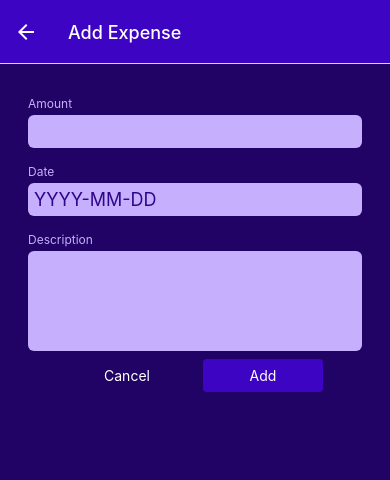
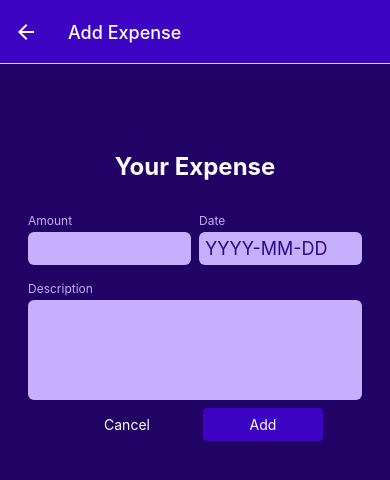
Before and after one commit to Rukije/ExpenseApp, a React Native app: screen /ManageExpense in a window 390 px wide. Shown: the top 480 px of the page. Built offline with nearby package versions, Linux system fonts and the light colour scheme.

Commit message:
Handling User Input in a gneric way && Managing form State & Submission

```diff
--- a/components/ExpensesOutput/ManageExpense/ExpenseForm.js
+++ b/components/ExpensesOutput/ManageExpense/ExpenseForm.js
@@ -1,31 +1,100 @@
-import { View } from "react-native";
+import { useState } from "react";
+import { StyleSheet, Text, View } from "react-native";
 import Input from "./Input";
+import Button from "../../UI/Button";
 
-function ExpenseForm() {
-  function amountChangedHandler() {}
+function ExpenseForm({submitButtonLabel,onCancel,onSubmit}) {
+  const [inputValues, setInputValues] = useState({
+    amount: "",
+    date: "",
+    description: "",
+  });
+
+  function inputChangedHandler(inputIdentifier, enteredValue) {
+    setInputValues((curInputValues) => {
+      return {
+        ...curInputValues,
+        [inputIdentifier]: enteredValue,
+      };
+    });
+  }
+
+  function submitHandler(){
+
+  }
   return (
-    <View>
+    <View style={styles.form}>
+      <Text style={styles.title}>Your Expense</Text>
+      <View style={styles.inputsRow}>
         <Input
+          style={styles.rowInput}
           label="Amount"
           textInputConfig={{
             keyboardType: "decimal-pad",
-          onChangeText: amountChangedHandler,
+            onChangeText: inputChangedHandler.bind(this, "amount"),
+            value: inputValues.amount,
           }}
         />
         <Input
+          style={styles.rowInput}
           label="Date"
           textInputConfig={{
             placeholder: "YYYY-MM-DD",
             maxLength: 10,
-          onChangeText: () => {},
+            onChangeText: inputChangedHandler.bind(this, "date"),
+            value: inputValues.date,
           }}
         />
-      <Input label="Description" textInputConfig={{
+      </View>
+      <Input
+        label="Description"
+        textInputConfig={{
           multiline: true,
-        // autoCapitalize:'none'
-        // autocorrect: false,
-      }} />
+          // autoCapitalize: 'none'
+          // autoCorrect: false // default is true
+          onChangeText: inputChangedHandler.bind(this, "description"),
+          value: inputValues.description,
+        }}
+      />
+      <View style={styles.buttons}>
+        <Button style={styles.button} mode="flat" onPress={onCancel}>
+          Cancel
+        </Button>
+        <Button style={styles.button} onPress={submitHandler}>
+          {submitButtonLabel}
+        </Button>
+      </View>
     </View>
   );
 }
+
 export default ExpenseForm;
+
+const styles = StyleSheet.create({
+  form: {
+    marginTop: 40,
+  },
+  title: {
+    fontSize: 24,
+    fontWeight: "bold",
+    color: "white",
+    marginVertical: 24,
+    textAlign: "center",
+  },
+  inputsRow: {
+    flexDirection: "row",
+    justifyContent: "space-between",
+  },
+  rowInput: {
+    flex: 1,
+  },
+  buttons: {
+    flexDirection: 'row',
+    justifyContent: 'center',
+    alignItems: 'center',
+  },
+  button: {
+    minWidth: 120,
+    marginHorizontal: 8,
+  },
+});
--- a/components/ExpensesOutput/ManageExpense/Input.js
+++ b/components/ExpensesOutput/ManageExpense/Input.js
@@ -1,17 +1,19 @@
-import { View, Text, TextInput, StyleSheet } from 'react-native';
+import { StyleSheet, Text, TextInput, View } from 'react-native';
+
 import { GlobalStyles } from '../../../constants/styles';
 
-function Input({ label, textInputConfig }) {
+function Input({ label, style, textInputConfig }) {
+
   const inputStyles = [styles.input];
 
   if (textInputConfig && textInputConfig.multiline) {
-    inputStyles.push(styles.inputMultiline);
+    inputStyles.push(styles.inputMultiline)
   }
 
   return (
-    <View style={styles.inputContainer}>
+    <View style={[styles.inputContainer, style]}>
       <Text style={styles.label}>{label}</Text>
-      <TextInput {...textInputConfig} style={inputStyles} />
+      <TextInput style={inputStyles} {...textInputConfig} />
     </View>
   );
 }
@@ -21,7 +23,7 @@ export default Input;
 const styles = StyleSheet.create({
   inputContainer: {
     marginHorizontal: 4,
-    marginVertical: 8,
+    marginVertical: 8
   },
   label: {
     fontSize: 12,
@@ -37,6 +39,6 @@ const styles = StyleSheet.create({
   },
   inputMultiline: {
     minHeight: 100,
-    textAlignVertical: 'top',
-  },
+    textAlignVertical: 'top'
+  }
 });
--- a/screens/ManageExpense.js
+++ b/screens/ManageExpense.js
@@ -1,11 +1,11 @@
-import { useContext, useLayoutEffect } from 'react';
-import { StyleSheet, View } from 'react-native';
+import { useContext, useLayoutEffect } from "react";
+import { StyleSheet, View } from "react-native";
 
-import Button from '../components/UI/Button';
-import IconButton from '../components/UI/IconButton';
-import { GlobalStyles } from '../constants/styles';
-import { ExpensesContext } from '../store/expenses-context';
-import ExpenseForm from '../components/ExpensesOutput/ManageExpense/ExpenseForm';
+import Button from "../components/UI/Button";
+import IconButton from "../components/UI/IconButton";
+import { GlobalStyles } from "../constants/styles";
+import { ExpensesContext } from "../store/expenses-context";
+import ExpenseForm from "../components/ExpensesOutput/ManageExpense/ExpenseForm";
 
 function ManageExpense({ route, navigation }) {
   const expensesCtx = useContext(ExpensesContext);
@@ -15,7 +15,7 @@ function ManageExpense({ route, navigation }) {
 
   useLayoutEffect(() => {
     navigation.setOptions({
-      title: isEditing ? 'Edit Expense' : 'Add Expense',
+      title: isEditing ? "Edit Expense" : "Add Expense",
     });
   }, [navigation, isEditing]);
 
@@ -30,19 +30,16 @@ function ManageExpense({ route, navigation }) {
 
   function confirmHandler() {
     if (isEditing) {
-      expensesCtx.updateExpense(
-        editedExpenseId,
-        {
-          description: 'Test!!!!',
-          amount: 29.99,
-          date: new Date('2024-07-08'),
-        }
-      );
+      expensesCtx.updateExpense(editedExpenseId, {
+        description: "Test!!!!",
+        amount: 29.99,
+        date: new Date("2024-07-08"),
+      });
     } else {
       expensesCtx.addExpense({
-        description: 'Test',
+        description: "Test",
         amount: 19.99,
-        date: new Date('2024-07-09'),
+        date: new Date("2024-07-09"),
       });
     }
     navigation.goBack();
@@ -50,15 +47,11 @@ function ManageExpense({ route, navigation }) {
 
   return (
     <View style={styles.container}>
-      <ExpenseForm />
-      <View style={styles.buttons}>
-        <Button style={styles.button} mode="flat" onPress={cancelHandler}>
-          Cancel
-        </Button>
-        <Button style={styles.button} onPress={confirmHandler}>
-          {isEditing ? 'Update' : 'Add'}
-        </Button>
-      </View>
+      <ExpenseForm
+        submitButtonLabel={isEditing ? "Update" : "Add"}
+        onCancel={cancelHandler}
+      />
+
       {isEditing && (
         <View style={styles.deleteContainer}>
           <IconButton
@@ -81,20 +74,11 @@ const styles = StyleSheet.create({
     padding: 24,
     backgroundColor: GlobalStyles.colors.primary800,
   },
-  buttons: {
-    flexDirection: 'row',
-    justifyContent: 'center',
-    alignItems: 'center',
-  },
-  button: {
-    minWidth: 120,
-    marginHorizontal: 8,
-  },
   deleteContainer: {
     marginTop: 16,
     paddingTop: 8,
     borderTopWidth: 2,
     borderTopColor: GlobalStyles.colors.primary200,
-    alignItems: 'center',
+    alignItems: "center",
   },
 });
```
Lines whose indentation alone changed are shown as unchanged.
